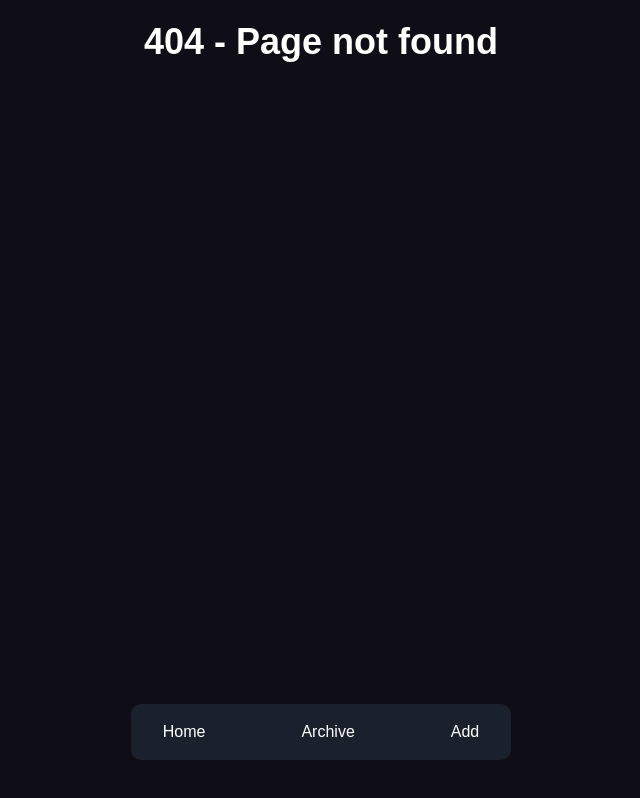
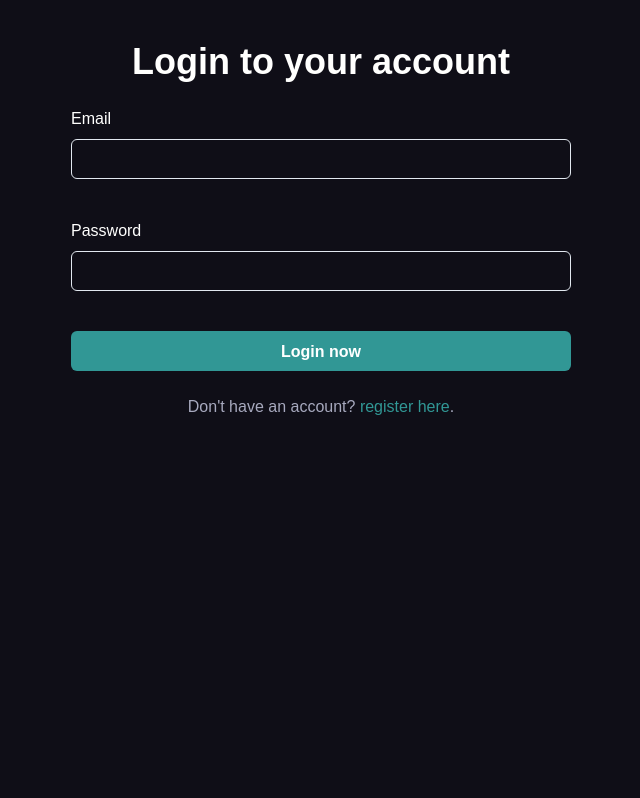
Before and after one commit to up2dul/dicoding-react-fundamental, a React (Vite) app in the folder submission-2/: page /login in a window 1280 px wide. Before the commit this address had no page. Shown: the whole page, without its empty margins (319-959 px from the left). Built offline with nearby package versions, Linux system fonts and the light colour scheme.

Commit message:
feat(sub-2): login
add all codes that related with login

```diff
--- a/submission-2/src/App.jsx
+++ b/submission-2/src/App.jsx
@@ -1,11 +1,12 @@
 import { Route, Routes } from 'react-router-dom';
 
-import { Add, Archive, Detail, Home, NotFound, Register } from '@/pages';
+import { Add, Archive, Detail, Home, Login, NotFound, Register } from '@/pages';
 
 export default function App() {
   return (
     <Routes>
       <Route path='/' element={<Home />} />
+      <Route path='/login' element={<Login />} />
       <Route path='/register' element={<Register />} />
       <Route path='/archive' element={<Archive />} />
       <Route path='/detail/:noteId' element={<Detail />} />
--- /dev/null
+++ b/submission-2/src/pages/Login.jsx
@@ -0,0 +1,71 @@
+import { useReducer } from 'react';
+import {
+  Button,
+  Heading,
+  Input,
+  FormControl,
+  FormLabel,
+  Link as ChakraLink,
+  Stack,
+  Text,
+} from '@chakra-ui/react';
+import { Link } from 'react-router-dom';
+
+import Layout from '@/components/layout/Layout';
+import { initialLoginState, loginReducer } from '@/reducers/login';
+
+export default function Login() {
+  const [form, dispatch] = useReducer(loginReducer, initialLoginState);
+
+  const handleSubmit = (e) => {
+    e.preventDefault();
+    console.log('submitted', form);
+  };
+
+  return (
+    <Layout isWithNav={false}>
+      <Heading as='h1'>Login to your account</Heading>
+
+      <form onSubmit={handleSubmit}>
+        <Stack spacing={10} w={[300, 400, 500]}>
+          <FormControl>
+            <FormLabel>Email</FormLabel>
+            <Input
+              type='email'
+              autoComplete='off'
+              value={form.email}
+              onChange={({ target }) =>
+                dispatch({ type: 'SET_EMAIL', payload: target.value })
+              }
+              required
+            />
+          </FormControl>
+
+          <FormControl>
+            <FormLabel>Password</FormLabel>
+            <Input
+              type='password'
+              value={form.password}
+              onChange={({ target }) =>
+                dispatch({ type: 'SET_PASSWORD', payload: target.value })
+              }
+              required
+            />
+          </FormControl>
+
+          <Button type='submit' colorScheme='teal'>
+            Login now
+          </Button>
+        </Stack>
+      </form>
+
+      <Text>
+        Don't have an account?{' '}
+        <ChakraLink as={Link} to='/register' color='teal.500'>
+          register here
+        </ChakraLink>
+        .
+      </Text>
+    </Layout>
+  );
+}
--- a/submission-2/src/pages/index.js
+++ b/submission-2/src/pages/index.js
@@ -2,7 +2,8 @@ import Add from './Add';
 import Archive from './Archive';
 import Detail from './Detail';
 import Home from './Home';
+import Login from './Login';
 import NotFound from './NotFound';
 import Register from './Register';
 
-export { Add, Archive, Detail, Home, NotFound, Register };
+export { Add, Archive, Detail, Home, Login, NotFound, Register };
--- /dev/null
+++ b/submission-2/src/reducers/login.js
@@ -0,0 +1,24 @@
+const initialLoginState = {
+  email: '',
+  password: '',
+};
+
+/**
+ * Reduces the login state based on the given action.
+ *
+ * @param {Object} state - The current state of the login.
+ * @param {Object} action - The action to be performed on the login state.
+ * @return {Object} The updated login state.
+ */
+const loginReducer = (state, action) => {
+  switch (action.type) {
+    case 'SET_EMAIL':
+      return { ...state, email: action.payload };
+    case 'SET_PASSWORD':
+      return { ...state, password: action.payload };
+    default:
+      return state;
+  }
+};
+
+export { initialLoginState, loginReducer };
```
